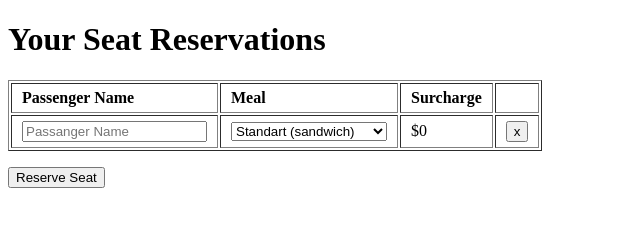
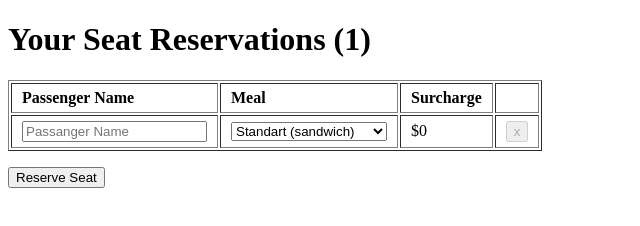
Before and after one commit to addincw/kojs-practice, a plain HTML site: page list-and-collection.html in a window 1280 px wide. Shown: the full height of the page, 0-640 px from the left. Drawn offline with Linux system fonts and the light colour scheme.

Commit message:
implement multiple data bind, and adding data context

```diff
--- a/list-and-collection.html
+++ b/list-and-collection.html
@@ -18,7 +18,12 @@
     </style>
   </head>
   <body>
-    <h1>Your Seat Reservations</h1>
+    <h1>
+      Your Seat Reservations
+      <span
+        data-bind="text: `(${seats().length})`, visible: seats().length > 0"
+      ></span>
+    </h1>
 
     <table border="1">
       <thead>
@@ -47,7 +52,10 @@
           </td>
           <td data-bind="text: mealPriceFormatted"></td>
           <td>
-            <button title="cancel seat" data-bind="click: $root.cancelSeat">
+            <button
+              title="cancel seat"
+              data-bind="click: $root.cancelSeat, enable: $root.seats().length > 1"
+            >
               x
             </button>
           </td>
@@ -62,7 +70,10 @@
       </tfoot>
     </table>
 
-    <button data-bind="click: reserveSeat" style="margin-top: 16px">
+    <button
+      data-bind="click: reserveSeat, enable: seats().length < 5"
+      style="margin-top: 16px"
+    >
       Reserve Seat
     </button>
 
```
